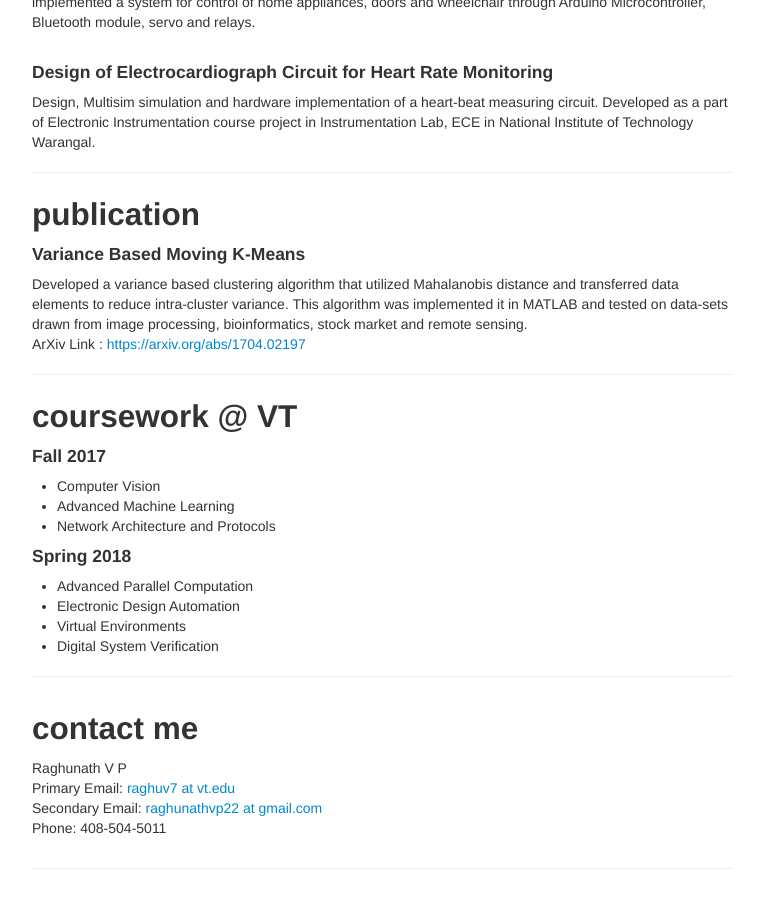
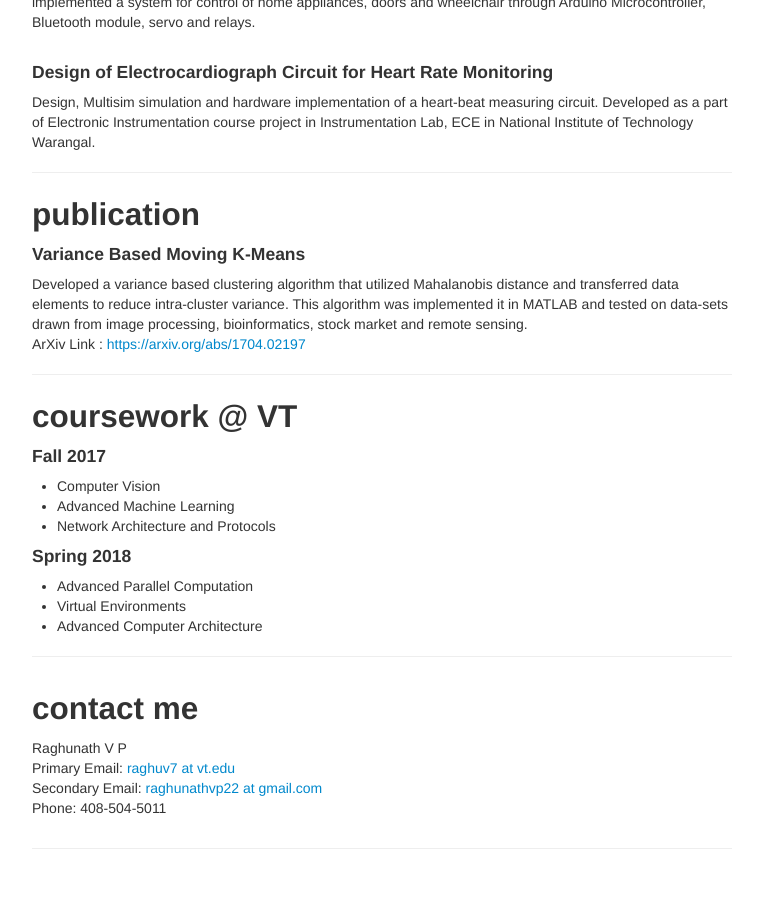
Before and after one commit to rvp22/rvp22.github.io, a Jekyll site: the page built from index.md, in a window 1280 px wide and 900 px high, scrolled down 1911 px. Shown: the whole window, without its empty margins (258-1017 px from the left). Built offline with Jekyll 4.4.1, drawn with Linux system fonts in a browser that asks for light colours.

Commit message:
Update index.md

```diff
--- a/index.md
+++ b/index.md
@@ -123,9 +123,9 @@ ArXiv Link : <a href="https://arxiv.org/abs/1704.02197">https://arxiv.org/abs/17
 
 <ul style="list-style-type:disc">
   <li>Advanced Parallel Computation</li>
-  <li>Electronic Design Automation</li>
   <li>Virtual Environments</li>
-  <li>Digital System Verification</li>
+  <li>Advanced Computer Architecture</li>
+
 </ul>
 </div>
 ---
```
